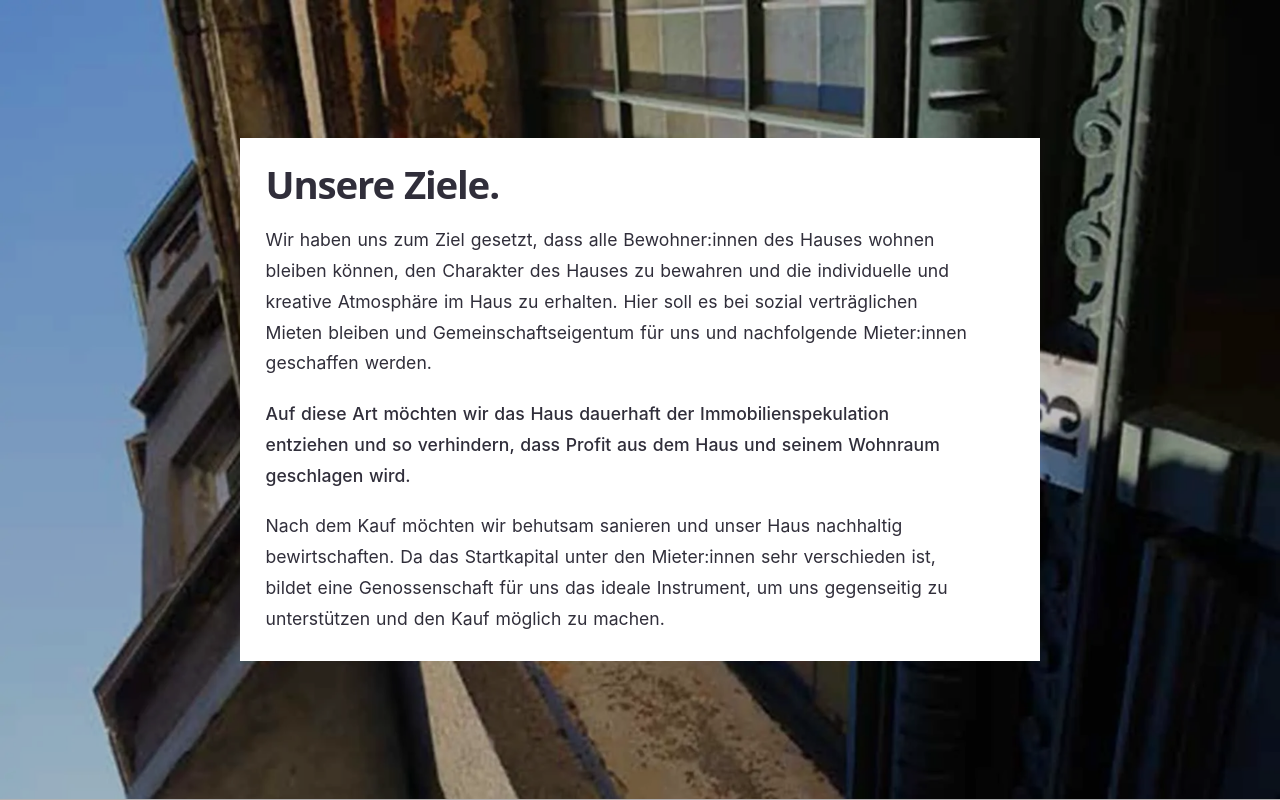
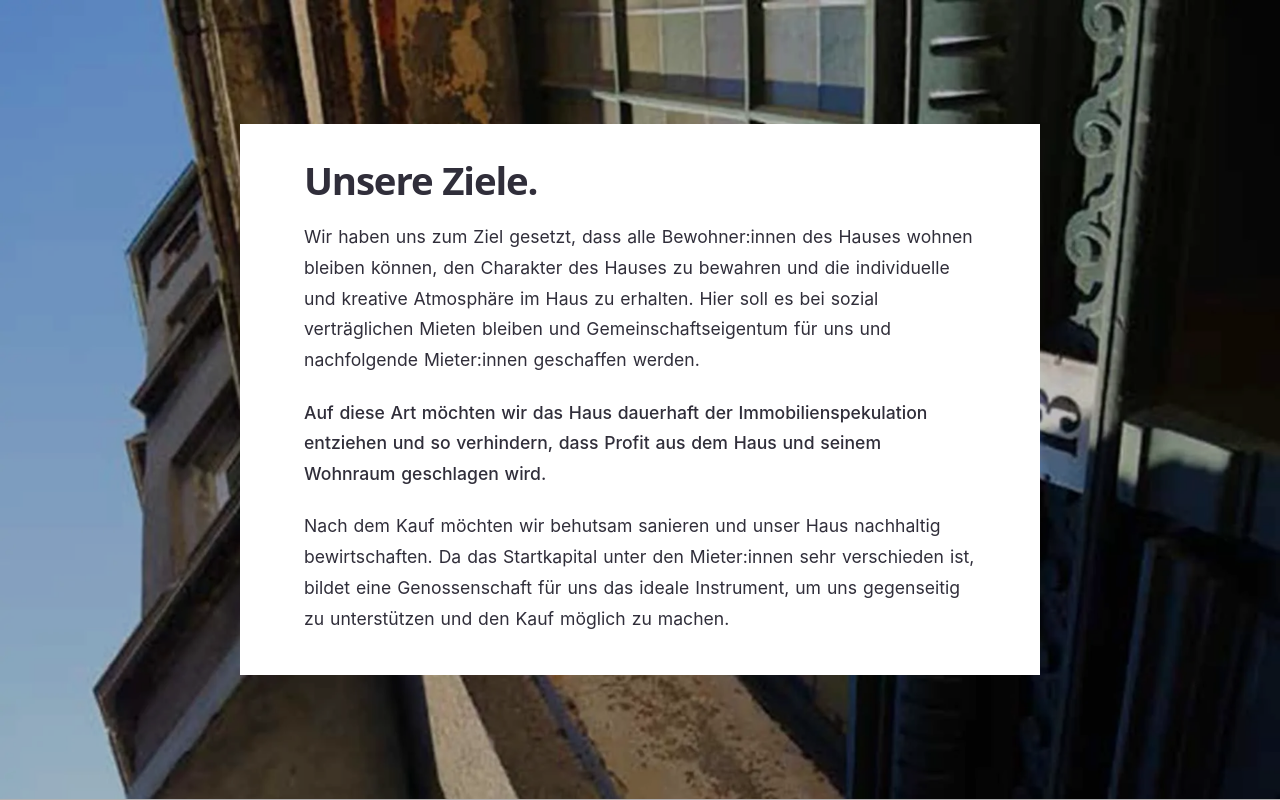
Before and after one commit to 3vincent/einhaus-leipzig, a Nuxt app: page /#bisher in a window 1280 px wide. Shown: the part 1600-2400 px from the top of the page. Built offline with nearby package versions, Linux system fonts and the light colour scheme.

Commit message:
feat(landing): refine content box spacing

```diff
--- a/app/components/landing/content.vue
+++ b/app/components/landing/content.vue
@@ -21,7 +21,7 @@
           : `background-image: url(${backgroundImageUrlSmall})`
       "
     >
-      <div class="landing-contentBox">
+      <div class="landing-contentBox landing-contentBox-copy">
         <h2>{{ title }}</h2>
 
         <!-- eslint-disable-next-line vue/no-v-html -->
@@ -107,6 +107,31 @@ onMounted(() => {
 </script>
 
 <style lang="scss" scoped>
+.landing-contentBox.landing-contentBox-copy {
+  padding: 1.75rem 1.6rem 2rem;
+
+  h2 {
+    margin-bottom: 1.25rem;
+    padding: 0;
+  }
+
+  :deep(p) {
+    padding: 0;
+  }
+
+  :deep(p + p) {
+    margin-top: 1.1rem;
+  }
+
+  :deep(p.bold) {
+    margin-block: 1.35rem;
+  }
+
+  @media screen and (min-width: $md) {
+    padding: 2.25rem clamp(2.5rem, 5vw, 4rem) 2.5rem;
+  }
+}
+
 .sticky-background {
   background-attachment: scroll;
 }
```
